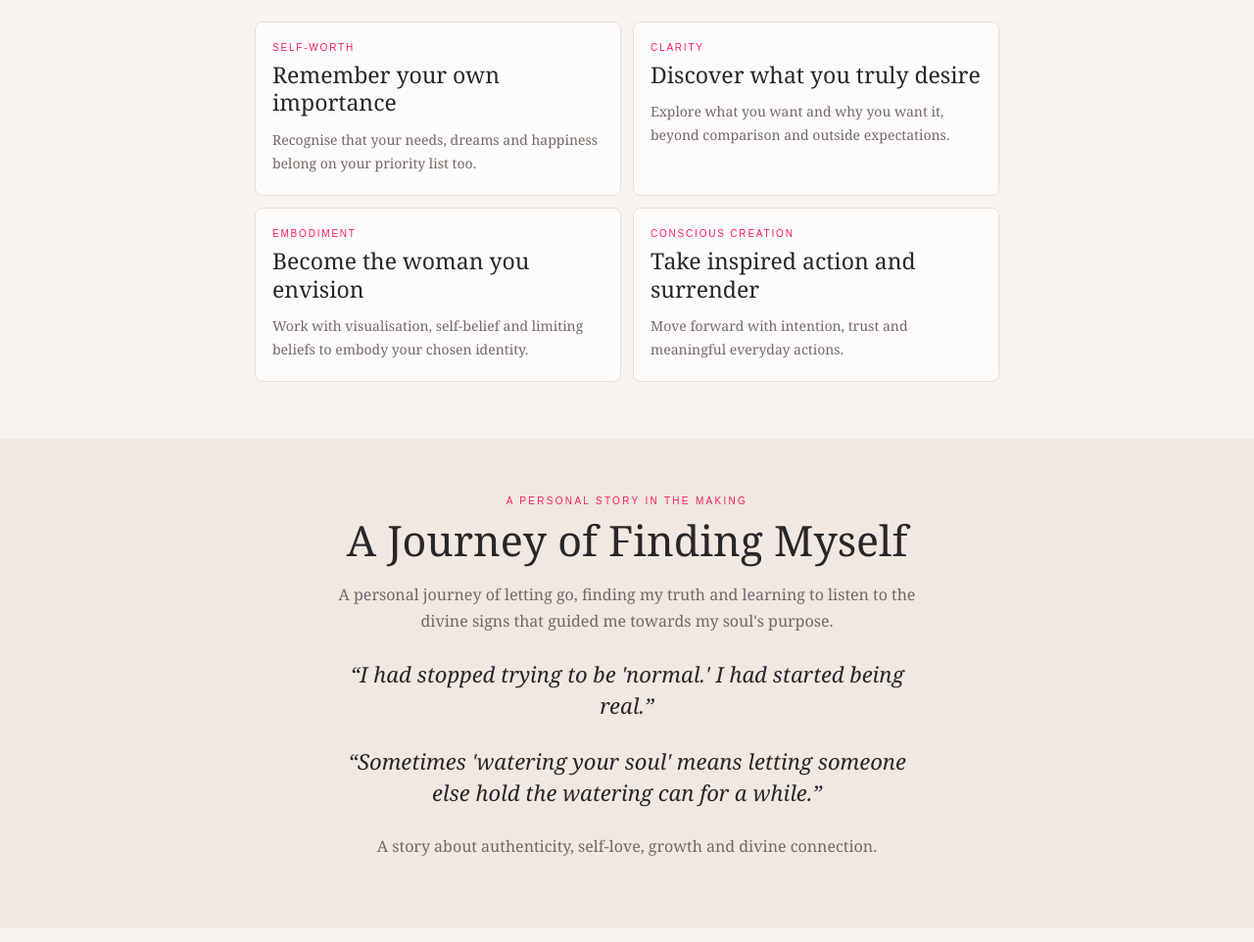
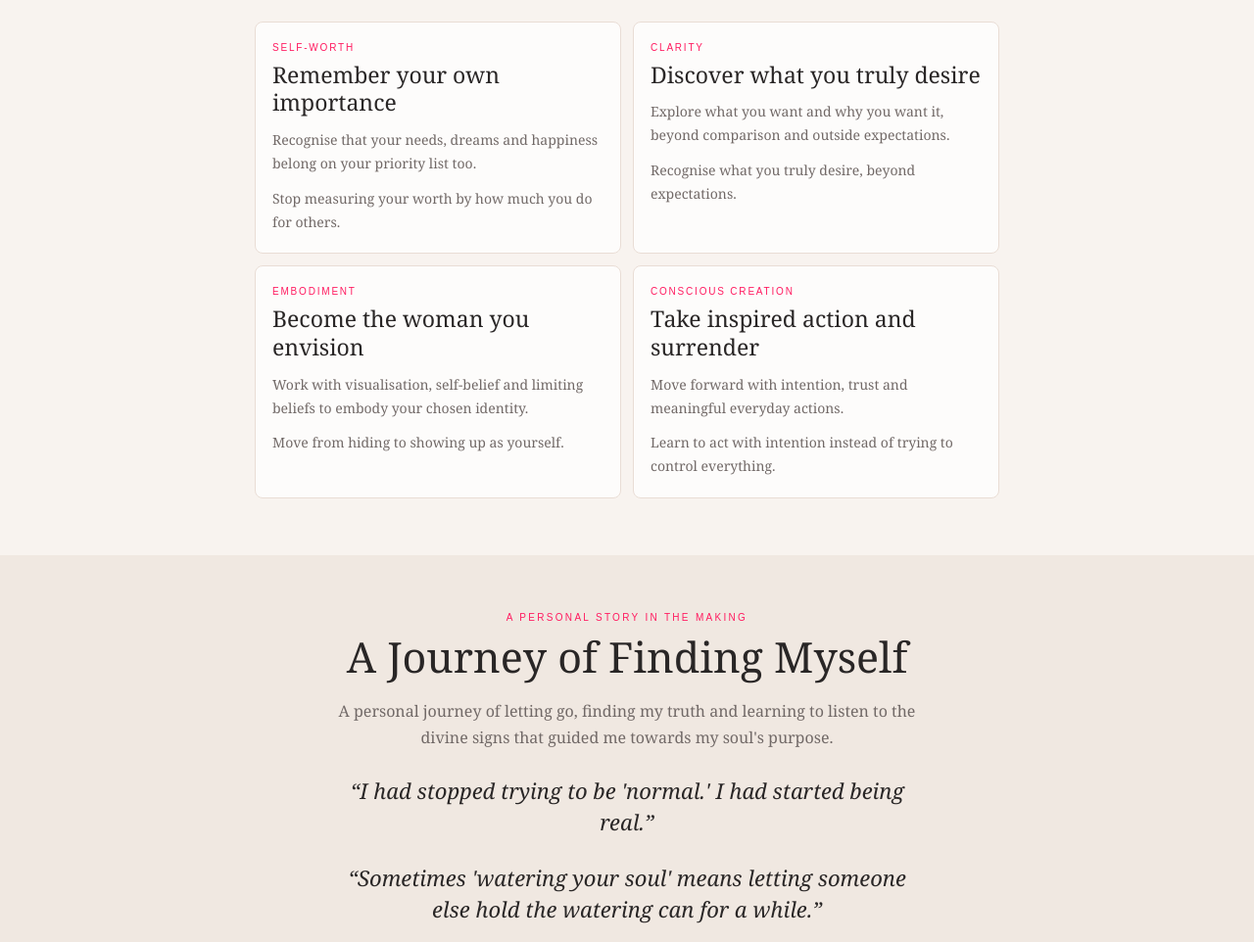
Before and after one commit to coach-artithakur/arti-thakur-website, a plain HTML site: page index.html in a window 1280 px wide. Shown: the part 3135-4097 px from the top of the page at 98% size. Drawn offline with Linux system fonts and the light colour scheme.

Commit message:
Clarify identity shifts in Queen's Ripple Effect cards

```diff
--- a/index.html
+++ b/index.html
@@ -42,10 +42,10 @@ section{padding:58px 0}.center{text-align:center}.narrow{max-width:610px;margin:
 <div class="about-portrait"><img class="about-cutout" src="assets/CAF7EFB2-4C22-4125-90BF-070685A8BA7B.png" alt="Arti Thakur in a floral, gold-framed portrait composition"></div>
 </div></section>
 <section id="method"><div class="wrap"><div class="center"><div class="eyebrow">My coaching methodology</div><h2>The Queen's Ripple Effect</h2><p class="narrow">A journey of reconnecting with your inner power, honouring your desires and consciously creating a life that feels aligned with who you truly are.</p></div><img class="ripple-image" src="assets/80A9E862-8621-4CEE-997C-B0A28E5DB6C4.png" alt="A crown-shaped water droplet creating ripples across still water"><div class="grid">
-<article class="item"><div class="small-label">Self-worth</div><h3>Remember your own importance</h3><p>Recognise that your needs, dreams and happiness belong on your priority list too.</p></article>
-<article class="item"><div class="small-label">Clarity</div><h3>Discover what you truly desire</h3><p>Explore what you want and why you want it, beyond comparison and outside expectations.</p></article>
-<article class="item"><div class="small-label">Embodiment</div><h3>Become the woman you envision</h3><p>Work with visualisation, self-belief and limiting beliefs to embody your chosen identity.</p></article>
-<article class="item"><div class="small-label">Conscious creation</div><h3>Take inspired action and surrender</h3><p>Move forward with intention, trust and meaningful everyday actions.</p></article></div></div></section>
+<article class="item"><div class="small-label">Self-worth</div><h3>Remember your own importance</h3><p>Recognise that your needs, dreams and happiness belong on your priority list too.</p><p class="shift-close">Stop measuring your worth by how much you do for others.</p></article>
+<article class="item"><div class="small-label">Clarity</div><h3>Discover what you truly desire</h3><p>Explore what you want and why you want it, beyond comparison and outside expectations.</p><p class="shift-close">Recognise what you truly desire, beyond expectations.</p></article>
+<article class="item"><div class="small-label">Embodiment</div><h3>Become the woman you envision</h3><p>Work with visualisation, self-belief and limiting beliefs to embody your chosen identity.</p><p class="shift-close">Move from hiding to showing up as yourself.</p></article>
+<article class="item"><div class="small-label">Conscious creation</div><h3>Take inspired action and surrender</h3><p>Move forward with intention, trust and meaningful everyday actions.</p><p class="shift-close">Learn to act with intention instead of trying to control everything.</p></article></div></div></section>
 
 <section class="soft center" id="manuscript"><div class="wrap narrow"><div class="eyebrow">A personal story in the making</div><h2>A Journey of Finding Myself</h2><p>A personal journey of letting go, finding my truth and learning to listen to the divine signs that guided me towards my soul's purpose.</p><div class="book-quote">“I had stopped trying to be 'normal.' I had started being real.”</div><div class="book-quote">“Sometimes 'watering your soul' means letting someone else hold the watering can for a while.”</div><p>A story about authenticity, self-love, growth and divine connection.</p></div></section>
 <section class="center" id="youtube"><div class="wrap narrow"><div class="eyebrow">From my YouTube channel</div><h2>Stories of the Divine, Decoded.</h2><p>Ancient Hindi devotional stories, explored through the lens of manifestation and the Law of Attraction.</p></div><div class="video-row" aria-label="Swipe horizontally to explore videos">
```
